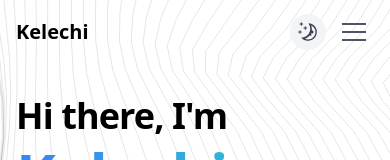
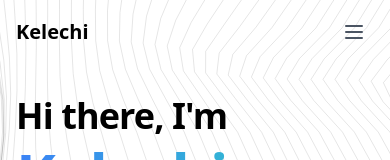
Before and after one commit to nuel232/portfolio, a Next.js app: page / in a window 390 px wide. Shown: the top 160 px of the page. Built offline with nearby package versions, Linux system fonts and the light colour scheme.

Commit message:
feat: add Testimonials component to showcase user feedback; enhance Navbar with social media links and improve mobile menu functionality

```diff
--- a/src/app/page.tsx
+++ b/src/app/page.tsx
@@ -3,6 +3,7 @@ import Contact from "@/components/Contact";
 import Hero from "@/components/Hero";
 import Navbar from "@/components/Navbar";
 import Projects from "@/components/Projects";
+import Testimonials from "@/components/Testimonials";
 import Script from "next/script";
 
 export default function Home() {
@@ -35,6 +36,7 @@ export default function Home() {
         <Hero />
         <Projects />
         <About />
+        <Testimonials />
         <Contact />
       </main>
       <footer className="py-8 bg-gray-50 dark:bg-gray-900">
--- a/src/components/Navbar.tsx
+++ b/src/components/Navbar.tsx
@@ -3,6 +3,8 @@
 import { useTheme } from "next-themes";
 import { useEffect, useState } from "react";
 import { MoonIcon, SunIcon } from "@radix-ui/react-icons";
+import { motion } from "framer-motion";
+import Link from "next/link";
 
 const Navbar = () => {
   const { theme, setTheme } = useTheme();
@@ -16,6 +18,13 @@ const Navbar = () => {
     { name: "Projects", href: "#projects" },
     { name: "About", href: "#about" },
     { name: "Contact", href: "#contact" },
+  ];
+
+  // Social media links
+  const socialLinks = [
+    { name: "GitHub", href: "https://github.com/your-github-username", icon: "github" },
+    { name: "LinkedIn", href: "https://linkedin.com/in/your-linkedin-username", icon: "linkedin" },
+    { name: "Twitter", href: "https://twitter.com/your-twitter-username", icon: "twitter" },
   ];
 
   // Used to prevent hydration mismatch
@@ -62,7 +71,7 @@ const Navbar = () => {
   if (!mounted) return null;
 
   return (
-    <header
+    <nav
       className={`fixed top-0 left-0 right-0 z-50 transition-all duration-300 ${
         scrolled
           ? "bg-white/80 dark:bg-gray-900/80 backdrop-blur-md shadow-sm"
@@ -70,101 +79,122 @@ const Navbar = () => {
       }`}
     >
       <div className="container mx-auto px-4">
-        <div className="flex items-center justify-between h-16 md:h-20">
+        <div className="flex items-center justify-between h-16">
           {/* Logo */}
-          <a href="#home" className="text-xl md:text-2xl font-bold">
+          <Link href="/" className="text-xl font-bold">
             Kelechi
-          </a>
+          </Link>
 
-          {/* Desktop Navigation */}
-          <nav className="hidden md:flex items-center space-x-6">
+          {/* Desktop Menu */}
+          <div className="hidden md:flex items-center space-x-8">
             {menuItems.map((item) => (
-              <a
+              <Link
                 key={item.name}
                 href={item.href}
-                className="py-2 text-gray-600 hover:text-black dark:text-gray-300 dark:hover:text-white transition-colors"
+                className="text-gray-600 dark:text-gray-300 hover:text-gray-900 dark:hover:text-white transition-colors"
               >
                 {item.name}
-              </a>
+              </Link>
             ))}
+          </div>
 
-            {/* Theme Toggle */}
-            <button
+          {/* Social Links & Theme Toggle */}
+          <div className="hidden md:flex items-center space-x-4">
+            {socialLinks.map((link) => (
+              <motion.a
+                key={link.name}
+                href={link.href}
+                target="_blank"
+                rel="noopener noreferrer"
+                className="text-gray-600 dark:text-gray-300 hover:text-gray-900 dark:hover:text-white transition-colors"
+                whileHover={{ scale: 1.1 }}
+                whileTap={{ scale: 0.95 }}
+              >
+                <span className="sr-only">{link.name}</span>
+                <i className={`fab fa-${link.icon} text-lg`}></i>
+              </motion.a>
+            ))}
+            <motion.button
               onClick={toggleTheme}
-              className="p-2 rounded-full bg-gray-100 dark:bg-gray-800 hover:bg-gray-200 dark:hover:bg-gray-700 transition-colors"
-              aria-label="Toggle theme"
+              className="p-2 rounded-full text-gray-600 dark:text-gray-300 hover:text-gray-900 dark:hover:text-white transition-colors"
+              whileHover={{ scale: 1.1 }}
+              whileTap={{ scale: 0.95 }}
             >
-              {theme === "dark" ? (
-                <SunIcon className="h-5 w-5 text-yellow-500" />
-              ) : (
-                <MoonIcon className="h-5 w-5 text-gray-700" />
-              )}
-            </button>
-          </nav>
+              {theme === "dark" ? <SunIcon /> : <MoonIcon />}
+            </motion.button>
+          </div>
 
           {/* Mobile Menu Button */}
-          <div className="flex items-center md:hidden">
-            <button
-              onClick={toggleTheme}
-              className="p-2 mr-2 rounded-full bg-gray-100 dark:bg-gray-800"
-              aria-label="Toggle theme"
+          <button
+            className="md:hidden p-2 rounded-md text-gray-600 dark:text-gray-300 hover:text-gray-900 dark:hover:text-white transition-colors"
+            onClick={toggleMobileMenu}
+          >
+            <span className="sr-only">Open menu</span>
+            <svg
+              className="h-6 w-6"
+              fill="none"
+              viewBox="0 0 24 24"
+              stroke="currentColor"
             >
-              {theme === "dark" ? (
-                <SunIcon className="h-5 w-5 text-yellow-500" />
+              {mobileMenuOpen ? (
+                <path
+                  strokeLinecap="round"
+                  strokeLinejoin="round"
+                  strokeWidth={2}
+                  d="M6 18L18 6M6 6l12 12"
+                />
               ) : (
-                <MoonIcon className="h-5 w-5 text-gray-700" />
+                <path
+                  strokeLinecap="round"
+                  strokeLinejoin="round"
+                  strokeWidth={2}
+                  d="M4 6h16M4 12h16M4 18h16"
+                />
               )}
-            </button>
-
-            <button
-              onClick={toggleMobileMenu}
-              className="p-2 rounded-md focus:outline-none"
-              aria-label="Toggle menu"
-            >
-              <div className="w-6 flex flex-col gap-1.5">
-                <span
-                  className={`block h-0.5 bg-gray-600 dark:bg-gray-300 transition-all duration-300 ${
-                    mobileMenuOpen ? "rotate-45 translate-y-2" : ""
-                  }`}
-                ></span>
-                <span
-                  className={`block h-0.5 bg-gray-600 dark:bg-gray-300 transition-all duration-300 ${
-                    mobileMenuOpen ? "opacity-0" : ""
-                  }`}
-                ></span>
-                <span
-                  className={`block h-0.5 bg-gray-600 dark:bg-gray-300 transition-all duration-300 ${
-                    mobileMenuOpen ? "-rotate-45 -translate-y-2" : ""
-                  }`}
-                ></span>
-              </div>
-            </button>
-          </div>
+            </svg>
+          </button>
         </div>
       </div>
 
       {/* Mobile Menu */}
-      <div
-        className={`md:hidden transition-all duration-300 ${
-          mobileMenuOpen ? "max-h-screen" : "max-h-0"
-        } overflow-hidden`}
-      >
-        <div className="container mx-auto px-4 py-2 bg-white dark:bg-gray-900">
-          <nav className="flex flex-col space-y-3 pb-4">
+      {mobileMenuOpen && (
+        <motion.div
+          initial={{ opacity: 0, y: -20 }}
+          animate={{ opacity: 1, y: 0 }}
+          exit={{ opacity: 0, y: -20 }}
+          className="md:hidden bg-white dark:bg-gray-900"
+        >
+          <div className="px-2 pt-2 pb-3 space-y-1">
             {menuItems.map((item) => (
-              <a
+              <Link
                 key={item.name}
                 href={item.href}
-                className="py-2 text-gray-600 hover:text-black dark:text-gray-300 dark:hover:text-white"
+                className="block px-3 py-2 rounded-md text-base font-medium text-gray-600 dark:text-gray-300 hover:text-gray-900 dark:hover:text-white hover:bg-gray-50 dark:hover:bg-gray-800 transition-colors"
                 onClick={() => setMobileMenuOpen(false)}
               >
                 {item.name}
-              </a>
+              </Link>
             ))}
-          </nav>
-        </div>
-      </div>
-    </header>
+            <div className="flex items-center space-x-4 px-3 py-2">
+              {socialLinks.map((link) => (
+                <motion.a
+                  key={link.name}
+                  href={link.href}
+                  target="_blank"
+                  rel="noopener noreferrer"
+                  className="text-gray-600 dark:text-gray-300 hover:text-gray-900 dark:hover:text-white transition-colors"
+                  whileHover={{ scale: 1.1 }}
+                  whileTap={{ scale: 0.95 }}
+                >
+                  <span className="sr-only">{link.name}</span>
+                  <i className={`fab fa-${link.icon} text-lg`}></i>
+                </motion.a>
+              ))}
+            </div>
+          </div>
+        </motion.div>
+      )}
+    </nav>
   );
 };
 
--- /dev/null
+++ b/src/components/Testimonials.tsx
@@ -0,0 +1,86 @@
+import { motion } from 'framer-motion';
+import Image from 'next/image';
+
+interface Testimonial {
+  name: string;
+  role: string;
+  company: string;
+  image: string;
+  content: string;
+}
+
+const testimonials: Testimonial[] = [
+  {
+    name: "John Doe",
+    role: "Senior Developer",
+    company: "Tech Corp",
+    image: "/testimonials/john.jpg",
+    content: "Kelechi is an exceptional developer who consistently delivers high-quality work. His attention to detail and problem-solving skills are outstanding."
+  },
+  {
+    name: "Jane Smith",
+    role: "Project Manager",
+    company: "Innovate Inc",
+    image: "/testimonials/jane.jpg",
+    content: "Working with Kelechi was a pleasure. He's not only technically skilled but also great at communication and collaboration."
+  },
+  {
+    name: "Mike Johnson",
+    role: "CTO",
+    company: "StartupX",
+    image: "/testimonials/mike.jpg",
+    content: "Kelechi's expertise in full-stack development helped us build a robust and scalable application. His contributions were invaluable."
+  }
+];
+
+export default function Testimonials() {
+  return (
+    <section className="py-20 bg-background">
+      <div className="container mx-auto px-4">
+        <motion.div
+          initial={{ opacity: 0, y: 20 }}
+          whileInView={{ opacity: 1, y: 0 }}
+          viewport={{ once: true }}
+          transition={{ duration: 0.5 }}
+          className="text-center mb-12"
+        >
+          <h2 className="text-3xl font-bold mb-4">What People Say</h2>
+          <p className="text-muted-foreground max-w-2xl mx-auto">
+            Hear from colleagues, clients, and mentors about their experience working with me.
+          </p>
+        </motion.div>
+
+        <div className="grid grid-cols-1 md:grid-cols-2 lg:grid-cols-3 gap-8">
+          {testimonials.map((testimonial, index) => (
+            <motion.div
+              key={index}
+              initial={{ opacity: 0, y: 20 }}
+              whileInView={{ opacity: 1, y: 0 }}
+              viewport={{ once: true }}
+              transition={{ duration: 0.5, delay: index * 0.1 }}
+              className="bg-card rounded-lg p-6 shadow-sm"
+            >
+              <div className="flex items-center mb-4">
+                <div className="relative w-12 h-12 rounded-full overflow-hidden mr-4">
+                  <Image
+                    src={testimonial.image}
+                    alt={testimonial.name}
+                    fill
+                    className="object-cover"
+                  />
+                </div>
+                <div>
+                  <h3 className="font-semibold">{testimonial.name}</h3>
+                  <p className="text-sm text-muted-foreground">
+                    {testimonial.role} at {testimonial.company}
+                  </p>
+                </div>
+              </div>
+              <p className="text-muted-foreground">{testimonial.content}</p>
+            </motion.div>
+          ))}
+        </div>
+      </div>
+    </section>
+  );
+}
```
